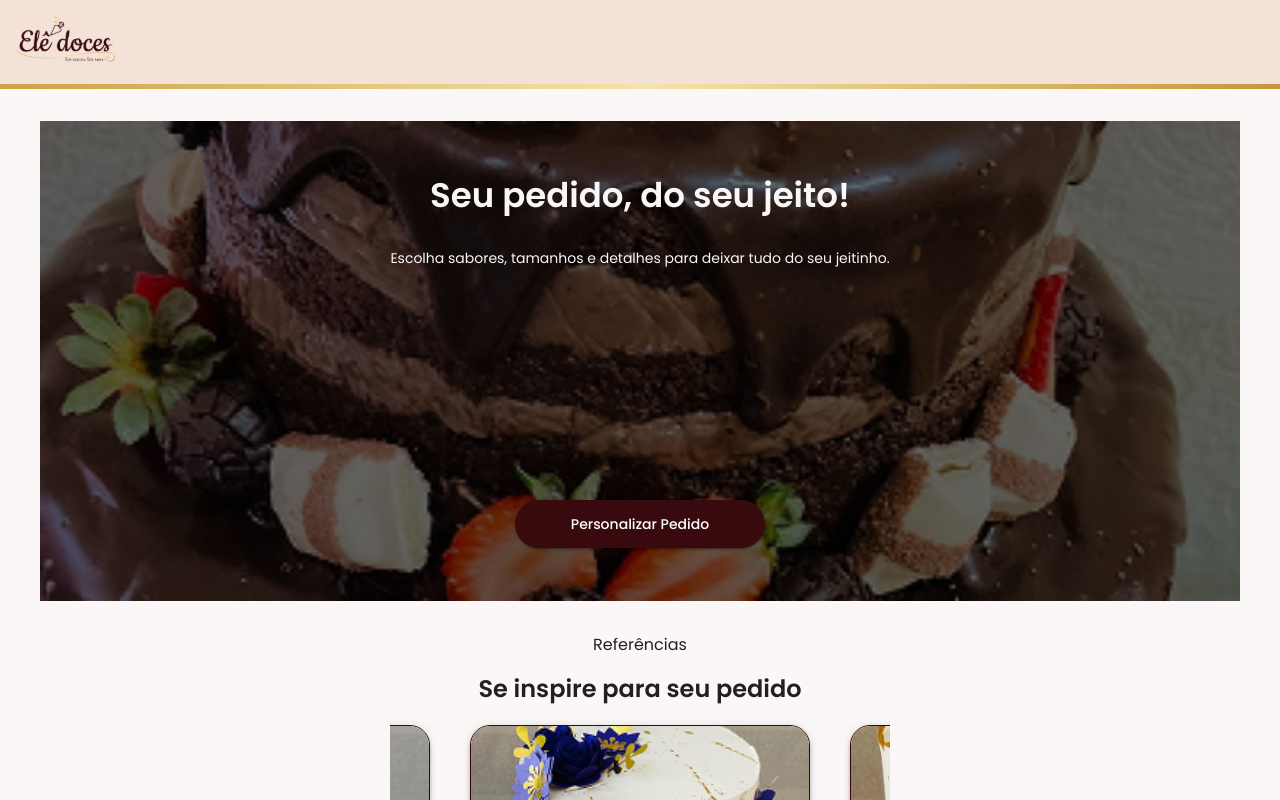
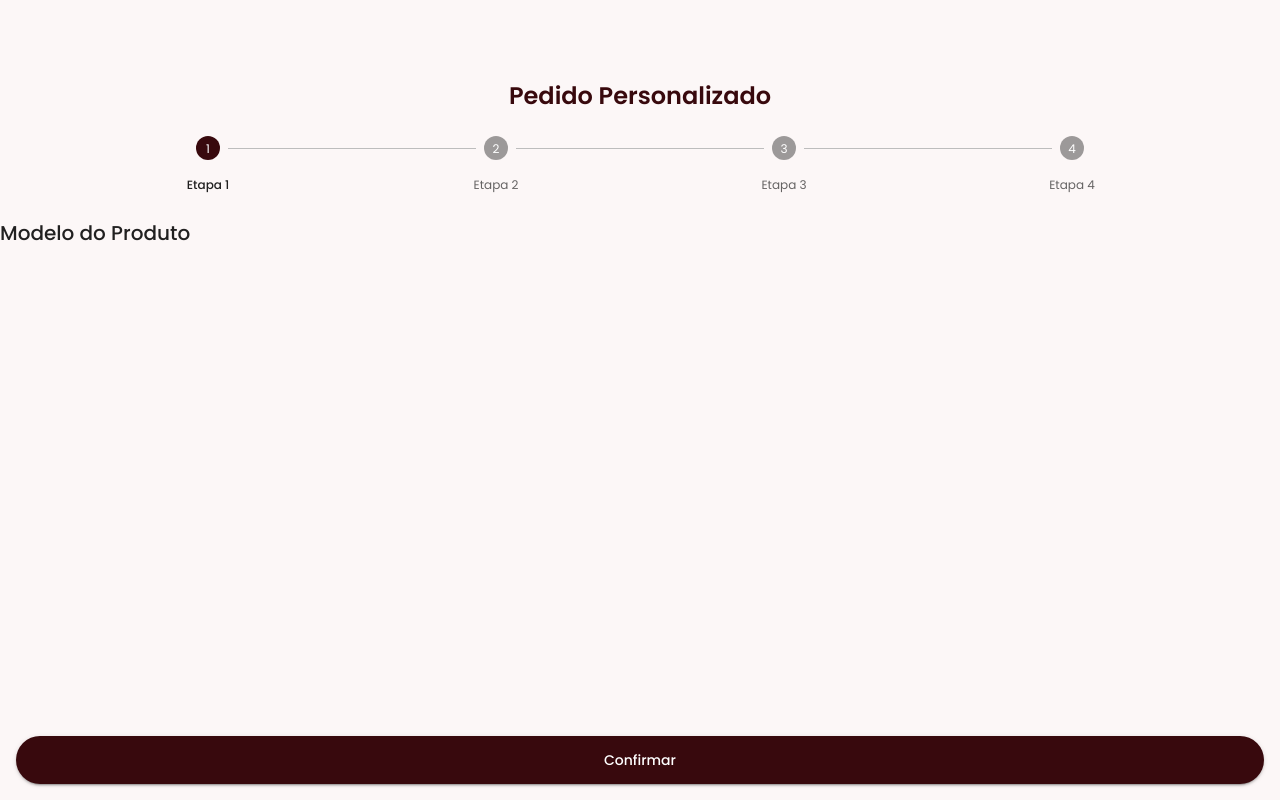
Before and after one commit to SquadSC/projetoSC_front, a React (Vite) app: page /order-summary-cake in a window 1280 px wide. Before the commit this address led to /. Shown: the top 800 px of the page. Built offline with nearby package versions, Linux system fonts and the light colour scheme; some icons are missing.

Commit message:
change: adding base template for order customization screen

```diff
--- /dev/null
+++ b/src/pages/order-summary-cake/components/model/model.component.jsx
@@ -0,0 +1,30 @@
+import { Box, Button, Typography } from '@mui/material';
+
+export function ModelComponent({ nextStep }) {
+  return (
+    <Box>
+      <Box>
+        <Typography variant='h6'>Modelo do Produto</Typography>
+      </Box>
+      <Box
+        sx={{
+          position: 'fixed',
+          bottom: 0,
+          left: 0,
+          right: 0,
+          p: 2,
+          backgroundColor: 'background.default',
+        }}
+      >
+        <Button
+          variant='contained'
+          fullWidth
+          sx={{ borderRadius: '24px', height: '48px' }}
+          onClick={nextStep}
+        >
+          Confirmar
+        </Button>
+      </Box>
+    </Box>
+  );
+}
--- a/src/pages/order-summary-cake/controller/order-summary-cake.controller.jsx
+++ b/src/pages/order-summary-cake/controller/order-summary-cake.controller.jsx
@@ -1,5 +1,17 @@
+import { useState } from 'react';
 import { OrderSummaryCakeView } from '../view/order-summary-cake.view';
 
 export function OrderSummaryCakeController() {
-  return <OrderSummaryCakeView />;
+  const [activeStep, setActiveStep] = useState(0);
+  const [maxStepReached, setMaxStepReached] = useState(0);
+
+  const handleNext = () => {
+    const nextStep = activeStep + 1;
+    setActiveStep(nextStep);
+    if (nextStep > maxStepReached) {
+      setMaxStepReached(nextStep);
+    }
+  };
+
+  return <OrderSummaryCakeView stepConfig={{ nextStep: handleNext, activeStep, maxStepReached, setActiveStep }} />;
 }
--- a/src/pages/order-summary-cake/view/order-summary-cake.view.jsx
+++ b/src/pages/order-summary-cake/view/order-summary-cake.view.jsx
@@ -1,9 +1,38 @@
-import { Box } from '@mui/material';
+import { Box, Container } from '@mui/material';
+import { PageHeader } from '../../../components/header-jornada/header-jornada.component';
+import { StepperComponent } from '../../../components/stepper/stepper-component';
+import { ModelComponent } from '../components/model/model.component';
 
-export function OrderSummaryCakeView() {
+export function OrderSummaryCakeView({
+  stepConfig: { nextStep, activeStep, maxStepReached, setActiveStep },
+}) {
+  const steps = ['Etapa 1', 'Etapa 2', 'Etapa 3', 'Etapa 4'];
+
+  const getStepContent = step => {
+    switch (step) {
+      case 0:
+        return <ModelComponent nextStep={nextStep} />;
+      case 1:
+        return <ModelComponent nextStep={nextStep} />;
+      case 2:
+        return <ModelComponent nextStep={nextStep} />;
+      case 3:
+        return <ModelComponent nextStep={nextStep} />;
+    }
+  };
+
   return (
-    <Box
-      sx={{ display: 'flex', flexDirection: 'column', minHeight: '100vh' }}
-    ></Box>
+    <>
+      <Container sx={{ p: 3 }}>
+        <PageHeader titulo='Pedido Personalizado' showBackButton={true} />
+        <StepperComponent
+          steps={steps}
+          activeStep={activeStep}
+          maxStepReached={maxStepReached}
+          onStepChange={setActiveStep}
+        />
+      </Container>
+      <Box> {getStepContent(activeStep)} </Box>
+    </>
   );
 }
--- a/src/routes.jsx
+++ b/src/routes.jsx
@@ -14,6 +14,7 @@ import { CustomOrderController } from './pages/custom-order/index.page.jsx';
 import { CartController } from './pages/cart/index.page.jsx';
 import { OrderUserController } from './pages/order-user/index.page.jsx';
 import { OrderDeliveryStageController } from './pages/order-delivery-stage/index.page.jsx';
+import { OrderSummaryCakeController } from './pages/order-summary-cake/index.page.jsx';
 
 export default function AppRoutes() {
   const routes = [
@@ -49,6 +50,10 @@ export default function AppRoutes() {
       path: ROUTES_PATHS.ORDER_DELIVERY_STAGE,
       element: <OrderDeliveryStageController />,
     },
+    {
+      path: ROUTES_PATHS.ORDER_SUMMARY_CAKE,
+      element: <OrderSummaryCakeController />,
+    },
   ];
 
   return (
--- a/src/utils/enums/routes-url.js
+++ b/src/utils/enums/routes-url.js
@@ -7,4 +7,5 @@ export const ROUTES_PATHS = {
   ORDER_USER: '/order-user',
   CART: '/cart',
   ORDER_DELIVERY_STAGE: '/order-delivery-stage',
+  ORDER_SUMMARY_CAKE: '/order-summary-cake',
 };
```
